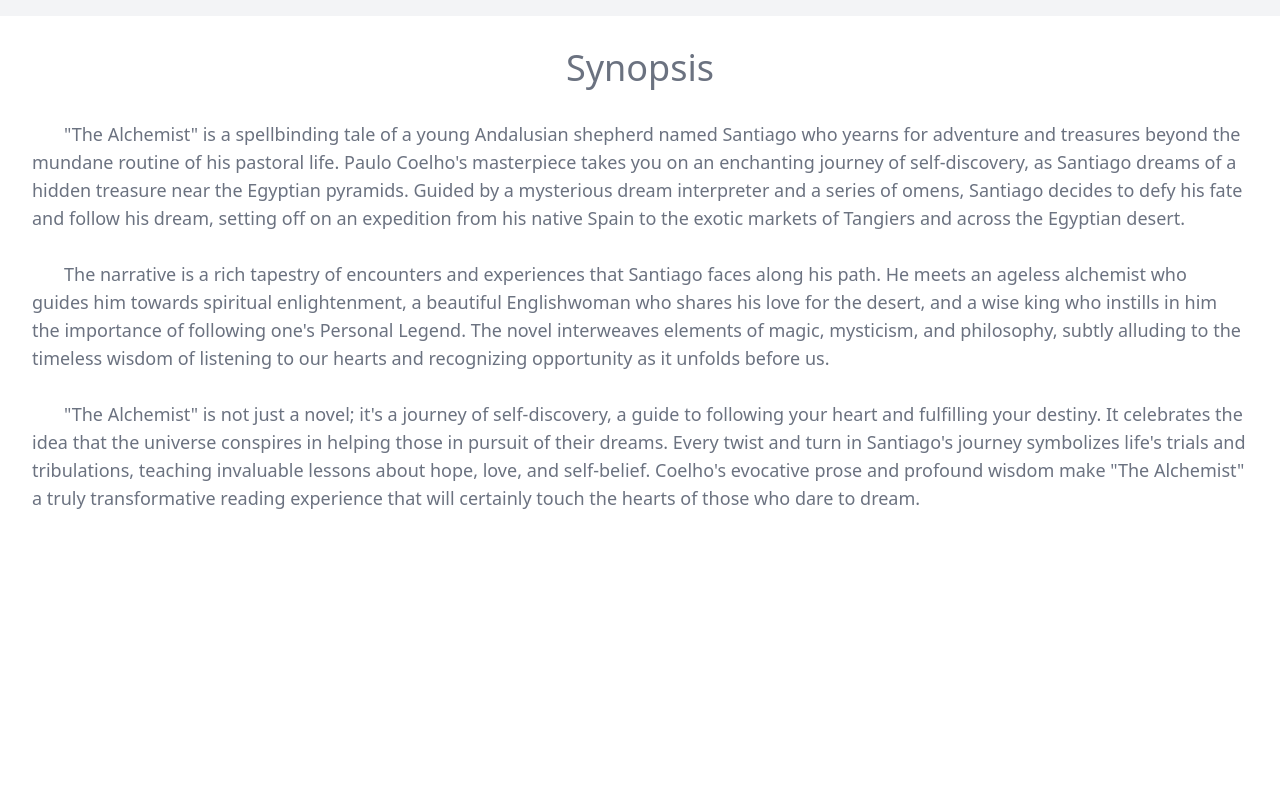
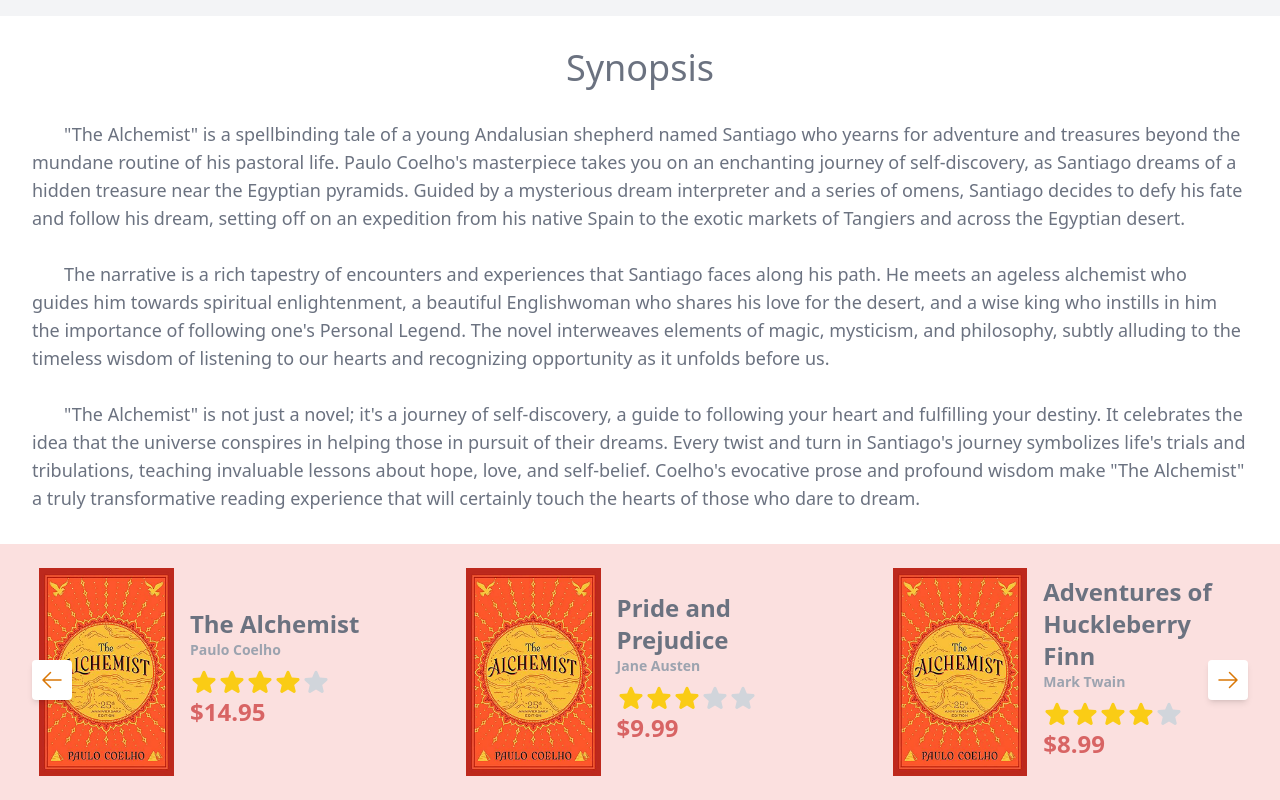
Before and after one commit to francoisdillinger/book_nook_frontend, a React (Vite) app: page / in a window 1280 px wide. Shown: the part 682-1482 px from the top of the page. Before the commit the page ends 1226 px from the top, so only its background shows below. Built offline with nearby package versions, Linux system fonts and the light colour scheme.

Commit message:
Refactor BookItem component to add BookStandardCarousel and update dependencies

```diff
--- a/src/components/BookItem.tsx
+++ b/src/components/BookItem.tsx
@@ -9,6 +9,7 @@ import {
 	booksWithCategories,
 	BookWithCategoriesType,
 } from "../data/booksWithCategories";
+import BookStandardCarousel from "./BookStandardCarousel";
 
 export const totalRating = (book: TrimmedBookType): number => {
 	const length = book.bookReviews ? book.bookReviews?.length : 1;
@@ -118,6 +119,7 @@ export default function BookItem() {
 						: " "}
 				</p>
 			</div>
+			<BookStandardCarousel />
 		</React.Fragment>
 	);
 }
```
